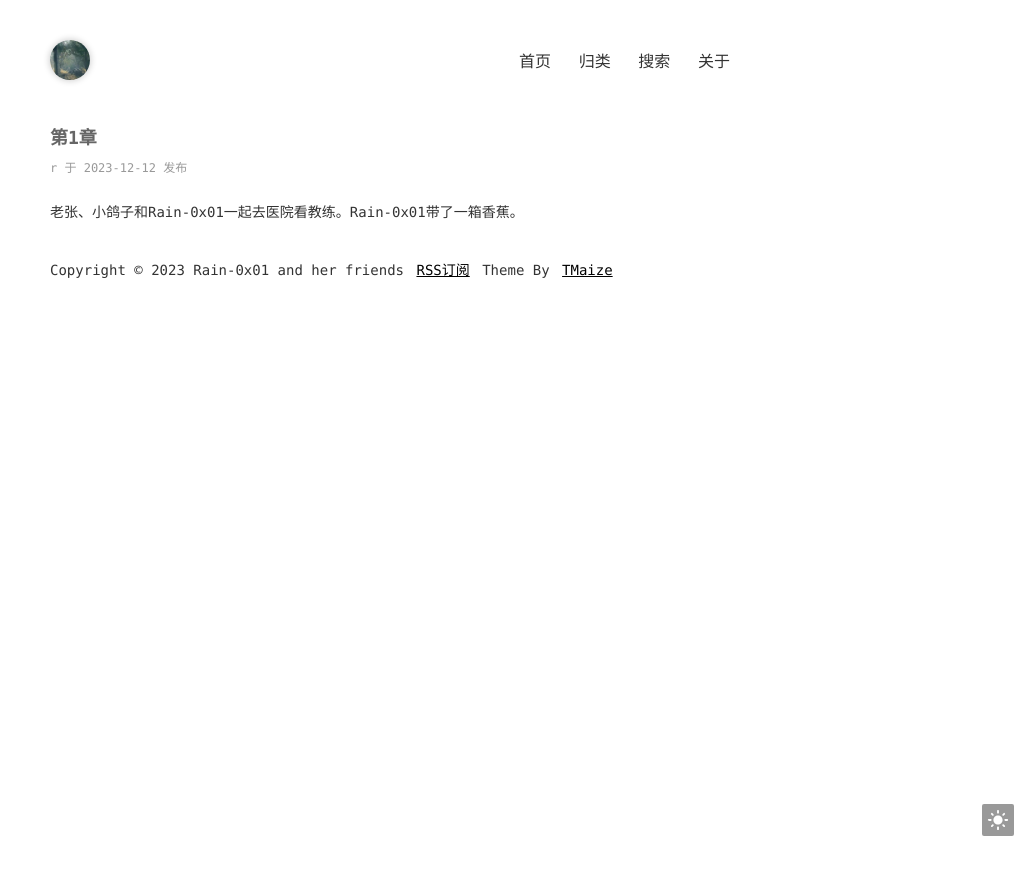
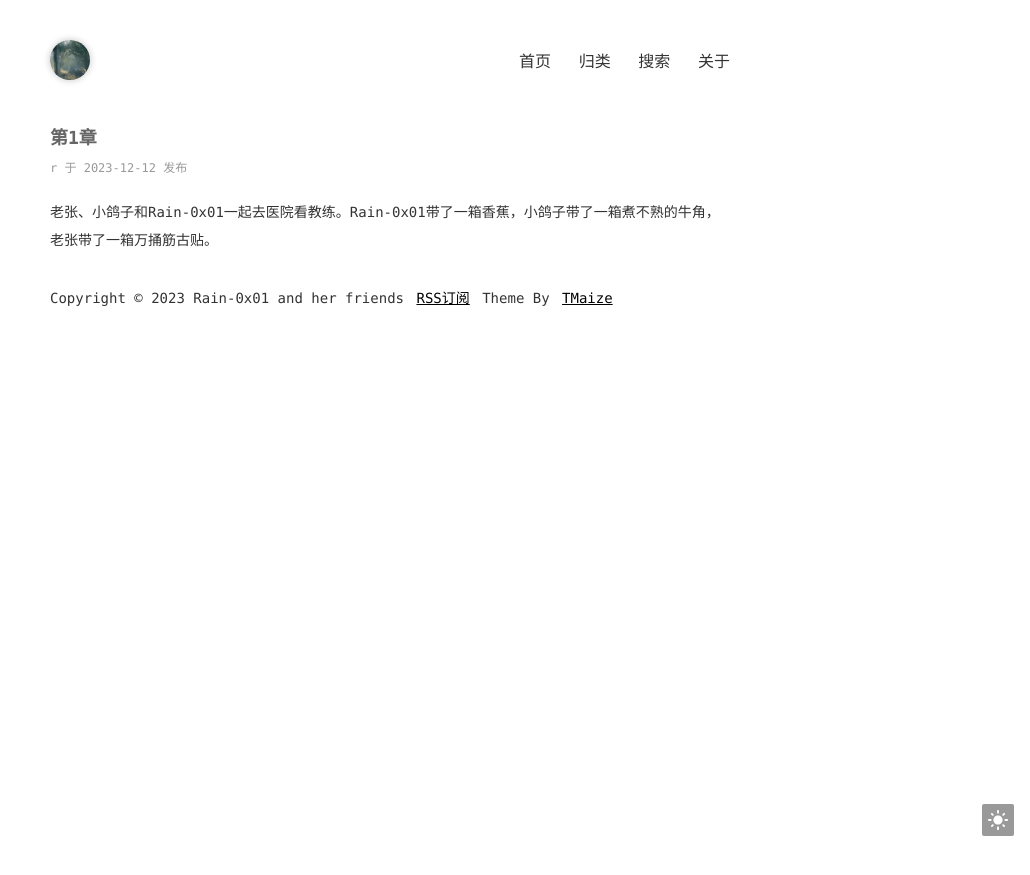
Before and after one commit to RainError/the-true-story-of-lao-zhang, a Jekyll site: the page built from _posts/2023-12-12-c1.md, in a window 1280 px wide. Shown: the top 875 px of the page, without its empty margins (250-1280 px from the left). Built offline with Jekyll 4.4.1, drawn with Linux system fonts in a browser that asks for light colours.

Commit message:
什么玩意

```diff
--- a/_posts/2023-12-12-c1.md
+++ b/_posts/2023-12-12-c1.md
@@ -3,4 +3,4 @@ layout: mypost
 title: 第1章
 categories: [医院,香蕉]
 ---
-老张、小鸽子和Rain-0x01一起去医院看教练。Rain-0x01带了一箱香蕉。
+老张、小鸽子和Rain-0x01一起去医院看教练。Rain-0x01带了一箱香蕉，小鸽子带了一箱煮不熟的牛角，老张带了一箱万捅筋古贴。
```
